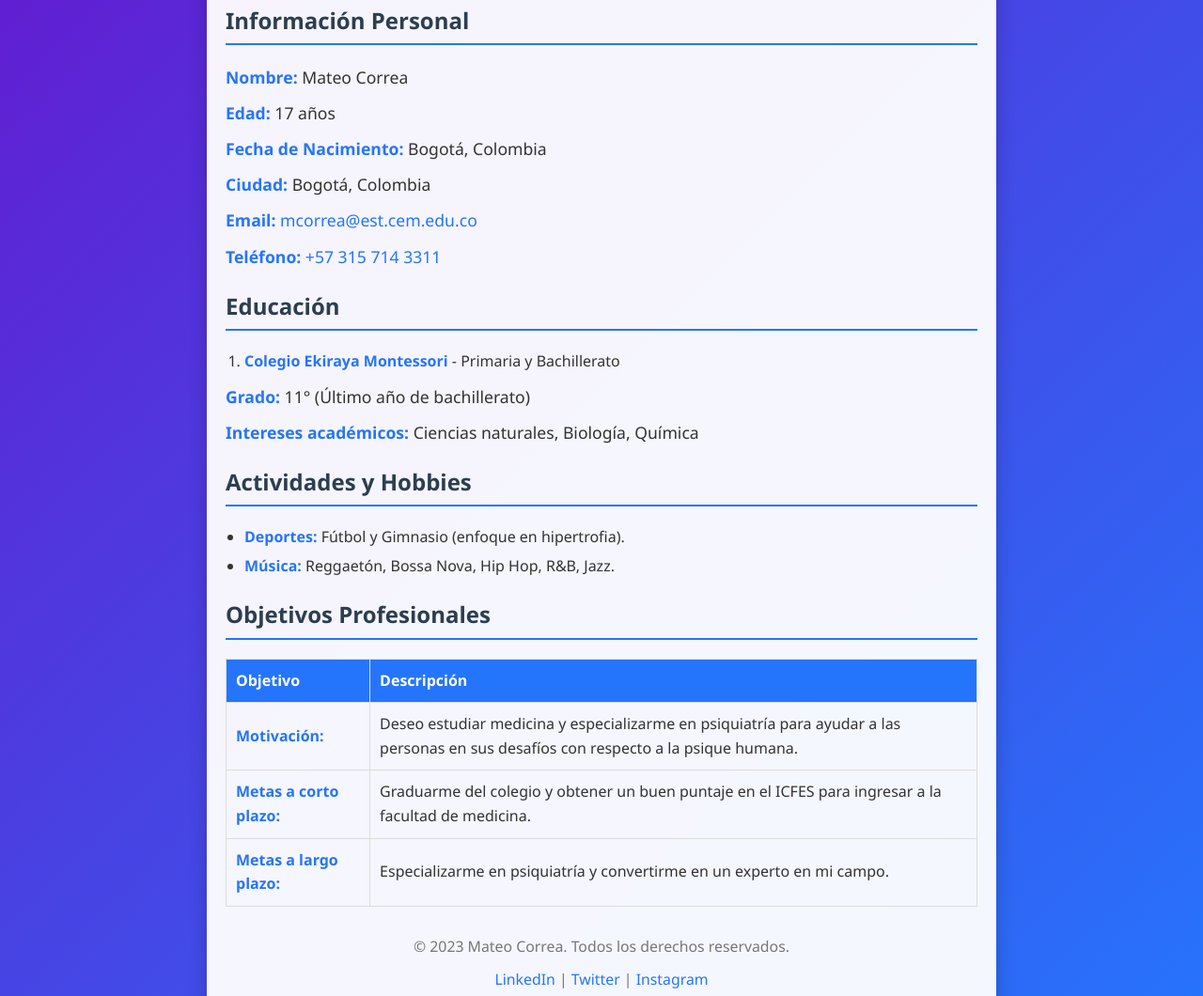
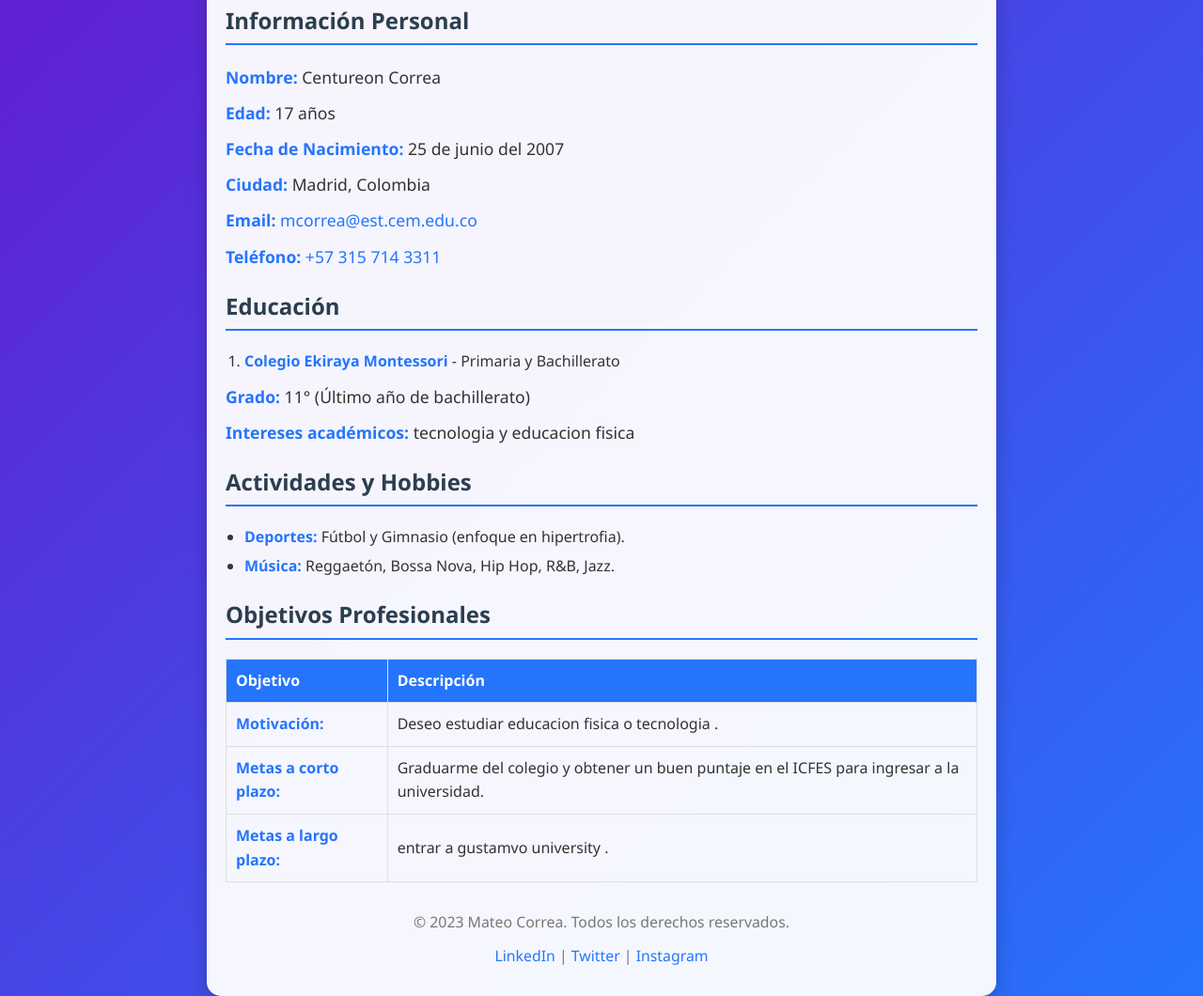
Before and after one commit to mateandrew15/mateandrew15.github.io, a plain HTML site: page index.html in a window 1280 px wide. Shown: the part 387-1447 px from the top of the page at 94% size. Drawn offline with Linux system fonts and the light colour scheme.

Commit message:
Update index.html

```diff
--- a/index.html
+++ b/index.html
@@ -3,7 +3,7 @@
 <head>
     <meta charset="UTF-8">
     <meta name="viewport" content="width=device-width, initial-scale=1.0">
-    <title>Hoja de Vida - Mateo Correa</title>
+    <title>Hoja de Vida - Centureon Correa</title>
     <style>
         body {
             font-family: 'Segoe UI', Tahoma, Geneva, Verdana, sans-serif;
@@ -98,18 +98,18 @@
 
     <div class="container">
         <header>
-            <h1>Mateo Correa</h1>
+            <h1>Centureon Correa</h1>
             <p style="text-align: center; font-size: 1.2em; color: #555;">Estudiante | Futuro Psiquiatra | Amante del Fitness</p>
             <img src="https://via.placeholder.com/150" alt="Foto de Mateo Correa">
         </header>
 
         <section>
             <h2>Información Personal</h2>
-            <p><strong>Nombre:</strong> Mateo Correa</p>
+            <p><strong>Nombre:</strong> Centureon Correa</p>
             <p><strong>Edad:</strong> 17 años</p>
-            <p><strong>Fecha de Nacimiento:</strong> Bogotá, Colombia</p>
-            <p><strong>Ciudad:</strong> Bogotá, Colombia</p>
-            <p><strong>Email:</strong> <a href="mailto:mcorrea@est.cem.edu.co">mcorrea@est.cem.edu.co</a></p>
+            <p><strong>Fecha de Nacimiento:</strong> 25 de junio del 2007 </p>
+            <p><strong>Ciudad:</strong> Madrid, Colombia</p>
+            <p><strong>Email:</strong> <a href="mailto: gustamvocorporation@gmail.com">mcorrea@est.cem.edu.co</a></p>
             <p><strong>Teléfono:</strong> <a href="tel:+573157143311">+57 315 714 3311</a></p>
         </section>
 
@@ -119,7 +119,7 @@
                 <li><strong>Colegio Ekiraya Montessori</strong> - Primaria y Bachillerato</li>
             </ol>
             <p><strong>Grado:</strong> 11° (Último año de bachillerato)</p>
-            <p><strong>Intereses académicos:</strong> Ciencias naturales, Biología, Química</p>
+            <p><strong>Intereses académicos:</strong> tecnologia y educacion fisica</p>
         </section>
 
         <section>
@@ -142,15 +142,15 @@
                 <tbody>
                     <tr>
                         <td><strong>Motivación:</strong></td>
-                        <td>Deseo estudiar medicina y especializarme en psiquiatría para ayudar a las personas en sus desafíos con respecto a la psique humana.</td>
+                        <td>Deseo estudiar educacion fisica o tecnologia .</td>
                     </tr>
                     <tr>
                         <td><strong>Metas a corto plazo:</strong></td>
-                        <td>Graduarme del colegio y obtener un buen puntaje en el ICFES para ingresar a la facultad de medicina.</td>
+                        <td>Graduarme del colegio y obtener un buen puntaje en el ICFES para ingresar a la universidad.</td>
                     </tr>
                     <tr>
                         <td><strong>Metas a largo plazo:</strong></td>
-                        <td>Especializarme en psiquiatría y convertirme en un experto en mi campo.</td>
+                        <td>entrar a gustamvo university .</td>
                     </tr>
                 </tbody>
             </table>
```
